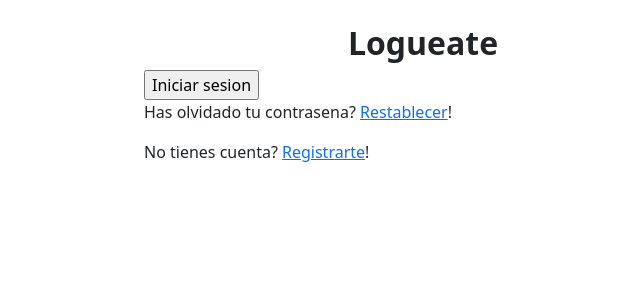
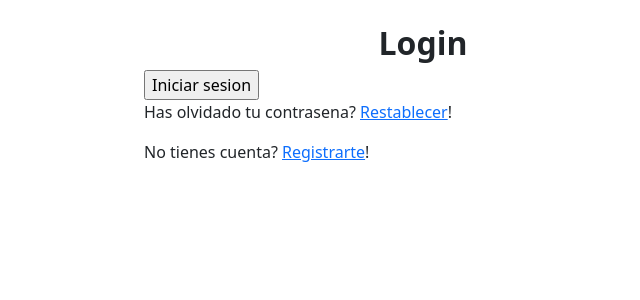
Before and after one commit to cosmetico2013/curso-django, a Django app: template proyecto/templates/registration/login.html in a window 1280 px wide. Shown: the part 56-356 px from the top of the page, without its empty margins (217-857 px from the left). Run offline with Django 3.2, Linux system fonts and the light colour scheme; the template is opened without the code that fills it, so the values that code supplies are empty; some libraries are stand-ins or nearby versions.

Commit message:
video 31

```diff
--- a/proyecto/proyecto/settings.py
+++ b/proyecto/proyecto/settings.py
@@ -146,6 +146,7 @@ MEDIA_ROOT = BASE_DIR / ".." / "static_env" / "media_root"
 
 ACCOUNT_ACTIVATION_DAYS = 7
 REGISTRATION_AUTO_LOGIN = True
+SITE_ID = 1
 
 # Default primary key field type
 # https://docs.djangoproject.com/en/3.2/ref/settings/#default-auto-field
--- a/proyecto/templates/registration/login.html
+++ b/proyecto/templates/registration/login.html
@@ -4,7 +4,7 @@
 
 {% block content %}
 <div class="col-sm-6 offset-3">
-  <h2 class="text-align-center"><strong>Logueate</strong></h2>
+  <h2 class="text-align-center"><strong>Login</strong></h2>
   <form method="post" action=".">
     {% csrf_token %}
     {{ form|crispy }}
```
Also changed, not shown: 1 other file.
